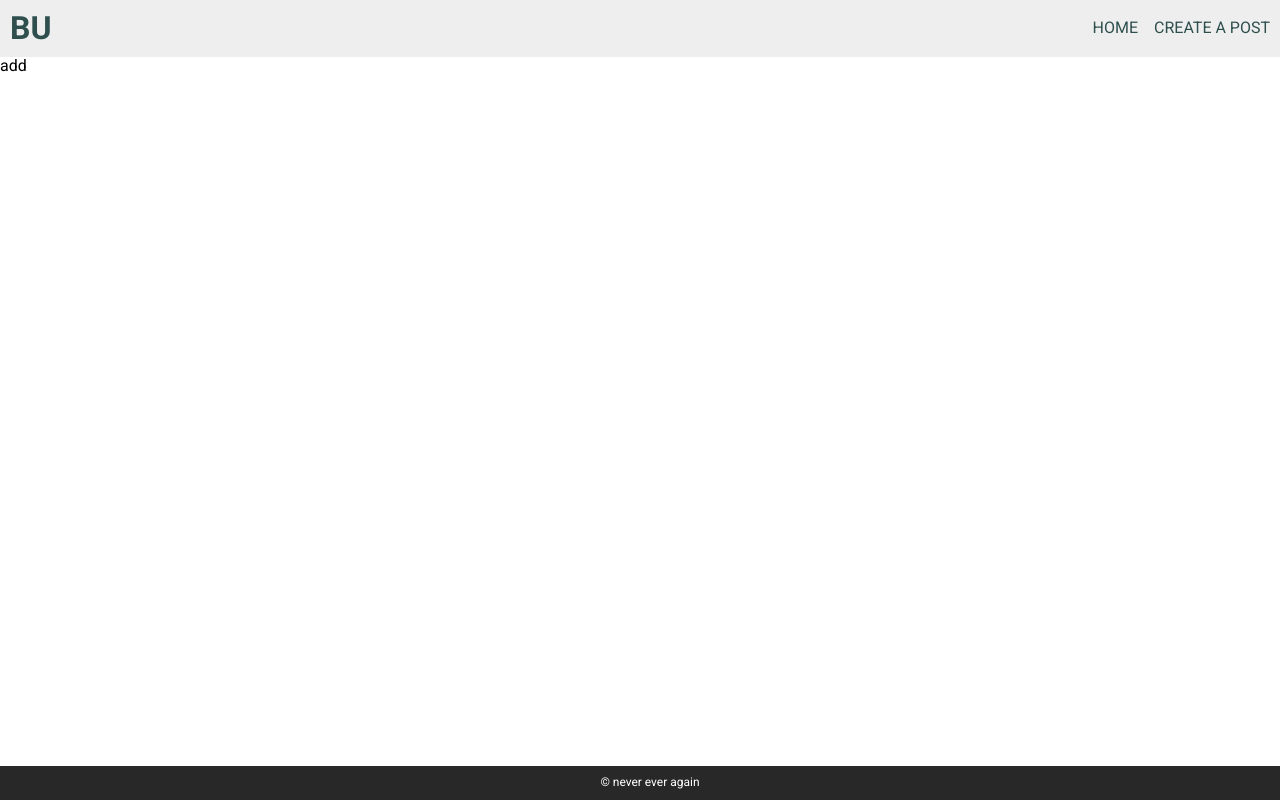
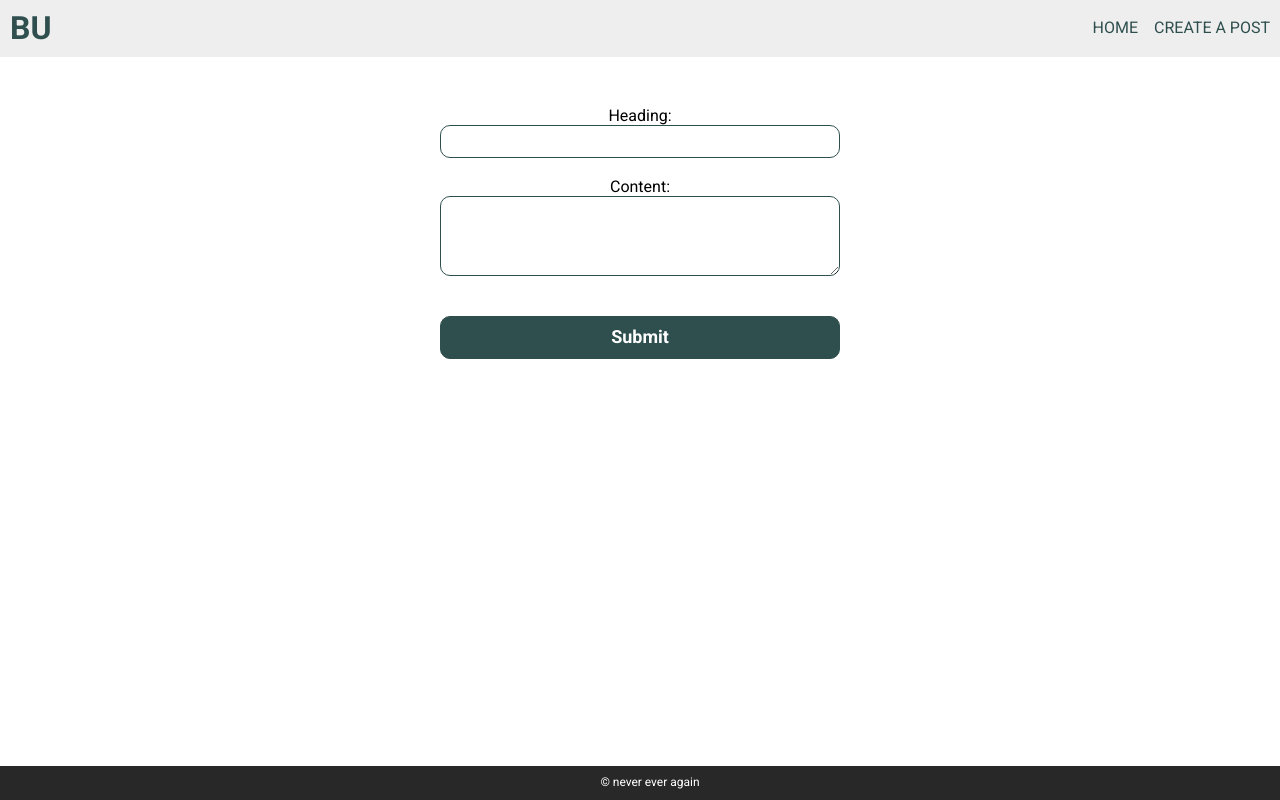
Before and after one commit to JarLob/react-atsiskaitymas, a React (Create React App) app: page /new-post in a window 1280 px wide. Built offline with nearby package versions, Linux system fonts and the light colour scheme; no server answers.

Commit message:
NewPost component created. Basic style for form components added

```diff
--- a/src/App.jsx
+++ b/src/App.jsx
@@ -1,7 +1,7 @@
 import { Routes, Route } from 'react-router-dom';
 
 import HomePage from "./components/pages/HomePage";
-import NewPost from "./components/pages/NewPost";
+import NewPost from "./components/post/NewPost";
 import Login from "./components/pages/Login";
 import Registration from "./components/pages/Registration";
 import NotFound from "./components/pages/NotFound";
--- a/src/components/pages/NewPost.jsx
+++ /dev/null
@@ -1,17 +0,0 @@
-import Header from "../sections/header/Header";
-import Footer from "../sections/footer/Footer"
-
-const NewPost = () => {
-
-    return (
-      <>
-        <Header />
-        <main>
-          add
-        </main>
-        <Footer />
-      </>
-    );
-  }
-
-  export default NewPost;
--- /dev/null
+++ b/src/components/post/NewPost.jsx
@@ -0,0 +1,75 @@
+import Header from "../sections/header/Header";
+import Footer from "../sections/footer/Footer"
+
+import UserContext from "../../contexts/UserContext";
+import PostContext from "../../contexts/PostContext";
+
+import { useContext, useState } from "react";
+import { useNavigate } from "react-router-dom";
+
+const NewPost = () => {
+
+  const { loggedInUser } = useContext(UserContext);
+  const { addNewPost } = useContext(PostContext);
+
+  const [formInputs, setFormInputs] = useState({
+    heading: '',
+    content: ''
+  });
+
+  const navigation = useNavigate();
+
+  const handleInputChange = (e) => {
+    setFormInputs(prev => ({...prev, [e.target.name]: e.target.value}));
+  };
+
+  const submitHandler = (e) => {
+    e.preventDefault();
+    const newPost = {
+      heading: formInputs.heading,
+      content: formInputs.content,
+      id: Date.now(),
+      userId: loggedInUser.id
+    }
+    addNewPost(newPost);
+    setFormInputs({
+      heading: '',
+      content: ''
+    });
+    navigation('/');
+  }
+
+    return (
+      <>
+        <Header />
+        <main>
+          <div className="formContainer">
+            <form className = "newPost" onSubmit={submitHandler}>
+              <label>
+                Heading:
+                <input type="text" name="heading"
+                  value={formInputs.heading}
+                  onChange={handleInputChange}
+                  required
+                />
+              </label>
+              <label>
+                Content:
+                <textarea
+                  name="content"
+                  value={formInputs.content}
+                  onChange={handleInputChange}
+                  maxLength = "200"
+                  required
+                />
+              </label>
+              <input type="submit" />
+            </form>
+          </div>
+        </main>
+        <Footer />
+      </>
+    );
+  }
+
+  export default NewPost;
--- a/src/components/post/post.css
+++ b/src/components/post/post.css
@@ -12,4 +12,45 @@
 }
 .post .postContent {
   font-size: 14px;
+}
+
+.formContainer {
+  padding: 50px 20px;
+  max-height: 80vh;
+  text-align: center;
+}
+.formContainer input {
+  width: 100%;
+  max-width: 400px;
+  margin: 0 auto 20px auto;
+  border-radius: 10px;
+  padding: 5px 10px;
+  font-size: 18px;
+  display: block;
+  box-sizing: border-box;
+  border: 1px solid darkslategray;
+}
+.formContainer textarea {
+  width: 100%;
+  max-width: 400px;
+  height: 80px;
+  margin: 0 auto 20px auto;
+  border-radius: 10px;
+  padding: 5px 10px;
+  font-size: 18px;
+  display: block;
+  box-sizing: border-box;
+  border: 1px solid darkslategray;
+}
+.formContainer input[type=submit] {
+  width: 100%;
+  max-width: 400px;
+  margin-top: 40px;
+  font-weight: 700;
+  background-color: darkslategray;
+  color: white;
+  padding: 10px;
+}
+.formContainer input[type=submit]:hover {
+  cursor: pointer;
 }/*# sourceMappingURL=post.css.map */
--- a/src/components/post/post.scss
+++ b/src/components/post/post.scss
@@ -13,3 +13,45 @@
         font-size: 14px;
     }
 }
+
+.formContainer{
+    padding: 50px 20px;
+    max-height: 80vh;
+    text-align: center;
+
+    input{
+      width: 100%;
+      max-width: 400px;
+      margin: 0 auto 20px auto;
+      border-radius: 10px;
+      padding: 5px 10px;
+      font-size: 18px;
+      display: block;
+      box-sizing: border-box;
+      border: 1px solid darkslategray;
+    }
+    textarea{
+      width: 100%;
+      max-width: 400px;
+      height: 80px;
+      margin: 0 auto 20px auto;
+      border-radius: 10px;
+      padding: 5px 10px;
+      font-size: 18px;
+      display: block;
+      box-sizing: border-box;
+      border: 1px solid darkslategray
+    }
+    input[type=submit]{
+        width: 100%;
+        max-width: 400px;
+        margin-top: 40px;
+        font-weight: 700;
+        background-color: darkslategray;
+        color: white;
+        padding: 10px;
+        &:hover{
+            cursor: pointer;
+        }
+    }
+  }
```
Also changed, not shown: 1 other file (tests, documents, lock files or other folders).
